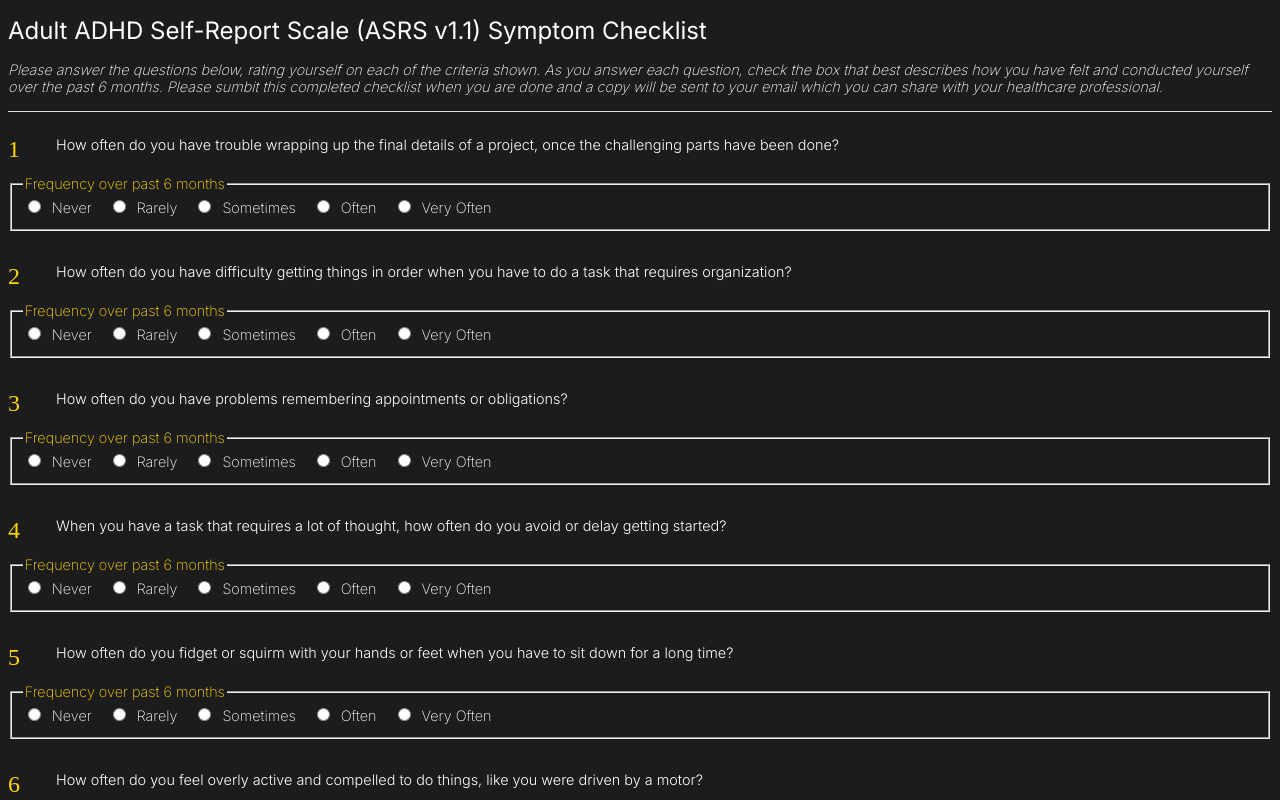
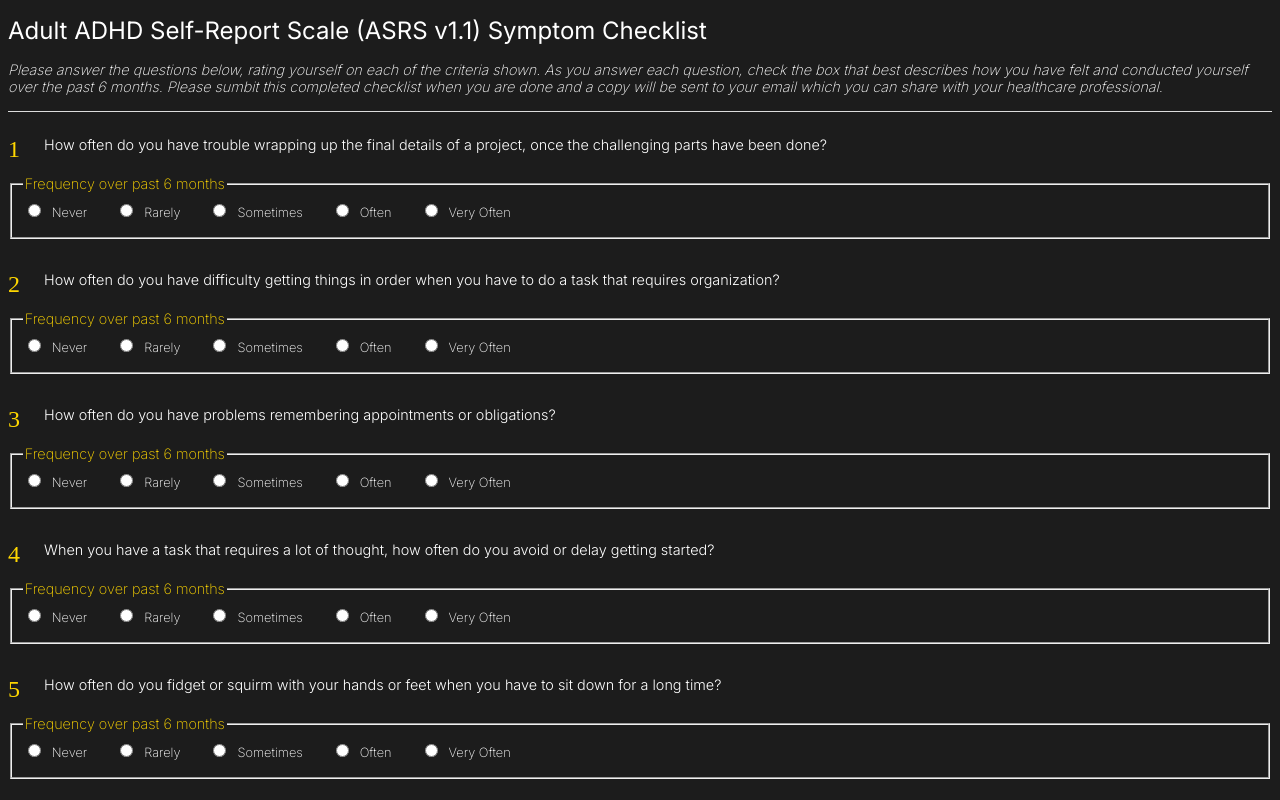
Before and after one commit to vishalicious213/adhd, a React (Vite) app: page / in a window 1280 px wide. Shown: the top 800 px of the page. Built offline with nearby package versions, Linux system fonts and the light colour scheme.

Commit message:
styled questions

```diff
--- a/src/index.css
+++ b/src/index.css
@@ -42,13 +42,14 @@
 
 .question-num {
     font-size: 1.5rem;
-    width: 2rem;
+    width: 1.25rem;
     color: gold;
 }
 
 .answer {
     margin-bottom: .25rem;
     border-radius: .25rem;
+    padding: .25rem 0;
 }
 
 .answer:hover {
@@ -67,11 +68,13 @@
 
 label {
     margin-left: .5rem;
+    font-size: .8rem;
+    padding-right: .75rem;
 }
 
 /* MEDIA QUERIES */
 
-@media screen and (min-width: 500px) {
+@media screen and (min-width: 600px) {
     fieldset {
         display: flex;
         gap: 1rem;
```
